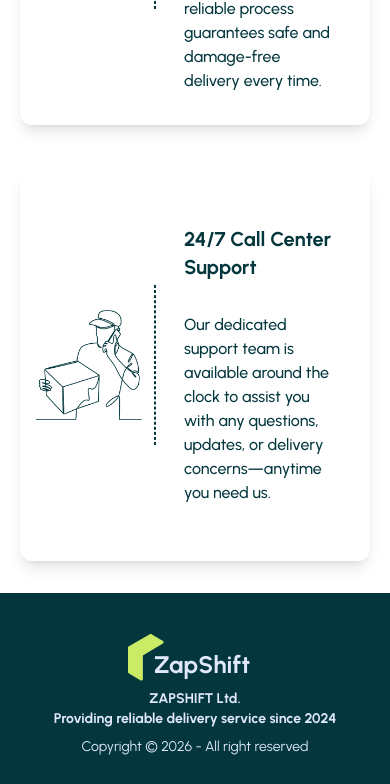
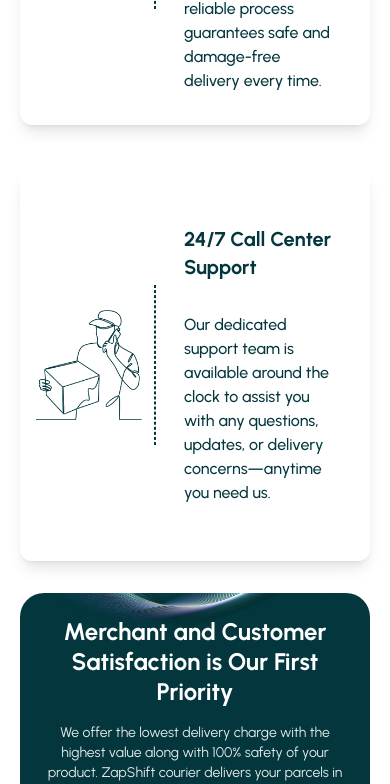
Before and after one commit to fahim-shareear/zap-shift-main, a React app in the folder zap-shift-ui/: page / in a window 390 px wide. Shown: the part 3833-4617 px from the top of the page. Built offline with nearby package versions, Linux system fonts and the light colour scheme; the HTML template or start-up script is replaced by a standard one.

Commit message:
adding the merchant banner

```diff
--- /dev/null
+++ b/zap-shift-ui/src/pages/home/CustomerBanner.jsx
@@ -0,0 +1,48 @@
+import React from 'react';
+import locationMerchant from "../../assets/location-merchant.png";
+import beAmerchant from "../../assets/be-a-merchant-bg.png";
+
+const CustomerBanner = () => {
+    return (
+        /* 1. flex-col (mobile) -> flex-row (desktop)
+           2. text-center (mobile) -> text-left (desktop)
+           3. items-center: keeps everything vertically aligned in the row
+        */
+        <div
+            className="bg-primary rounded-3xl bg-contain bg-top bg-no-repeat m-5 flex flex-col md:flex-row items-center justify-between p-6 md:p-12 min-h-87.5"
+            style={{ backgroundImage: `url(${beAmerchant})` }}
+        >
+            {/* Left Side: Content Wrapper */}
+            <div className="w-full md:w-1/2 flex flex-col items-center md:items-start text-center md:text-left">
+                <h1 className="text-white font-bold text-2xl md:text-4xl leading-tight">
+                    Merchant and Customer Satisfaction is Our First Priority
+                </h1>
+                <p className="text-white text-sm md:text-base opacity-90 py-4 md:py-6 max-w-md">
+                    We offer the lowest delivery charge with the highest value along with 100% safety of your product.
+                    ZapShift courier delivers your parcels in every corner of Bangladesh right on time.
+                </p>
+
+                {/* Buttons: flex-wrap ensures they don't break on tiny screens */}
+                <div className="flex flex-wrap justify-center md:justify-start gap-4 pb-8 md:pb-0">
+                    <button className="text-primary bg-secondary px-6 py-3 rounded-full font-bold cursor-pointer hover:scale-105 transition-transform">
+                        Become a Merchant
+                    </button>
+                    <button className="border-secondary px-6 py-3 border text-secondary rounded-full font-bold cursor-pointer hover:bg-secondary hover:text-primary transition-colors">
+                        Earn With Zap Shift
+                    </button>
+                </div>
+            </div>
+
+            {/* Right Side: Image Wrapper */}
+            <div className="w-full md:w-1/2 flex justify-center md:justify-end">
+                <img
+                    src={locationMerchant}
+                    alt="Merchant Location Illustration"
+                    className="w-4/5 md:w-full max-w-112.5 object-contain"
+                />
+            </div>
+        </div>
+    );
+};
+
+export default CustomerBanner;
--- a/zap-shift-ui/src/pages/home/Home.jsx
+++ b/zap-shift-ui/src/pages/home/Home.jsx
@@ -4,6 +4,7 @@ import HowItWorks from './HowItWorks';
 import OurServices from './OurServices';
 import Swipper from './Swipper';
 import Desclaimer from './Desclaimer';
+import CustomerBanner from './CustomerBanner';
 
 const Home = () => {
     return (
@@ -13,6 +14,7 @@ const Home = () => {
             <OurServices></OurServices>
             <Swipper></Swipper>
             <Desclaimer></Desclaimer>
+            <CustomerBanner></CustomerBanner>
         </div>
     );
 };
```
